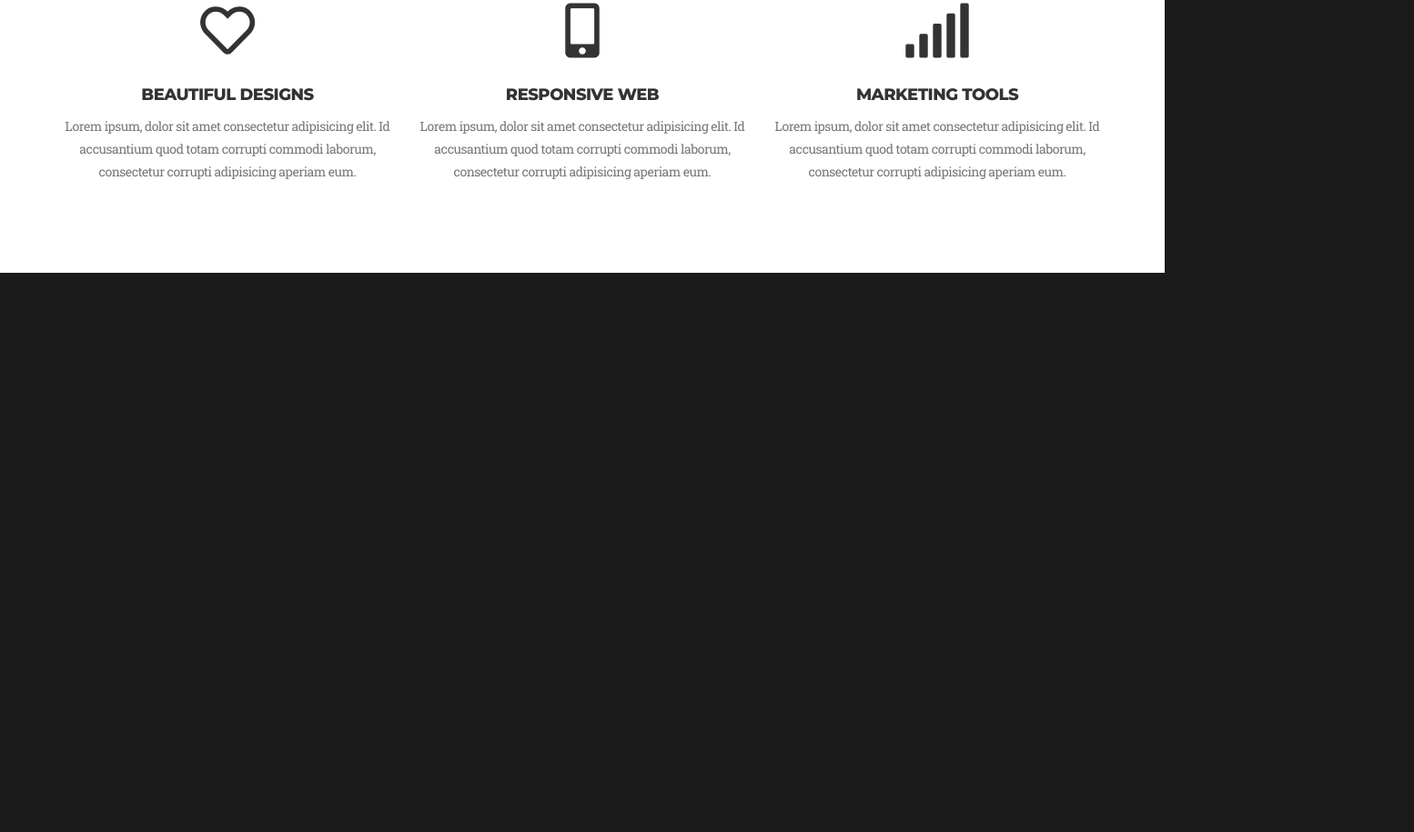
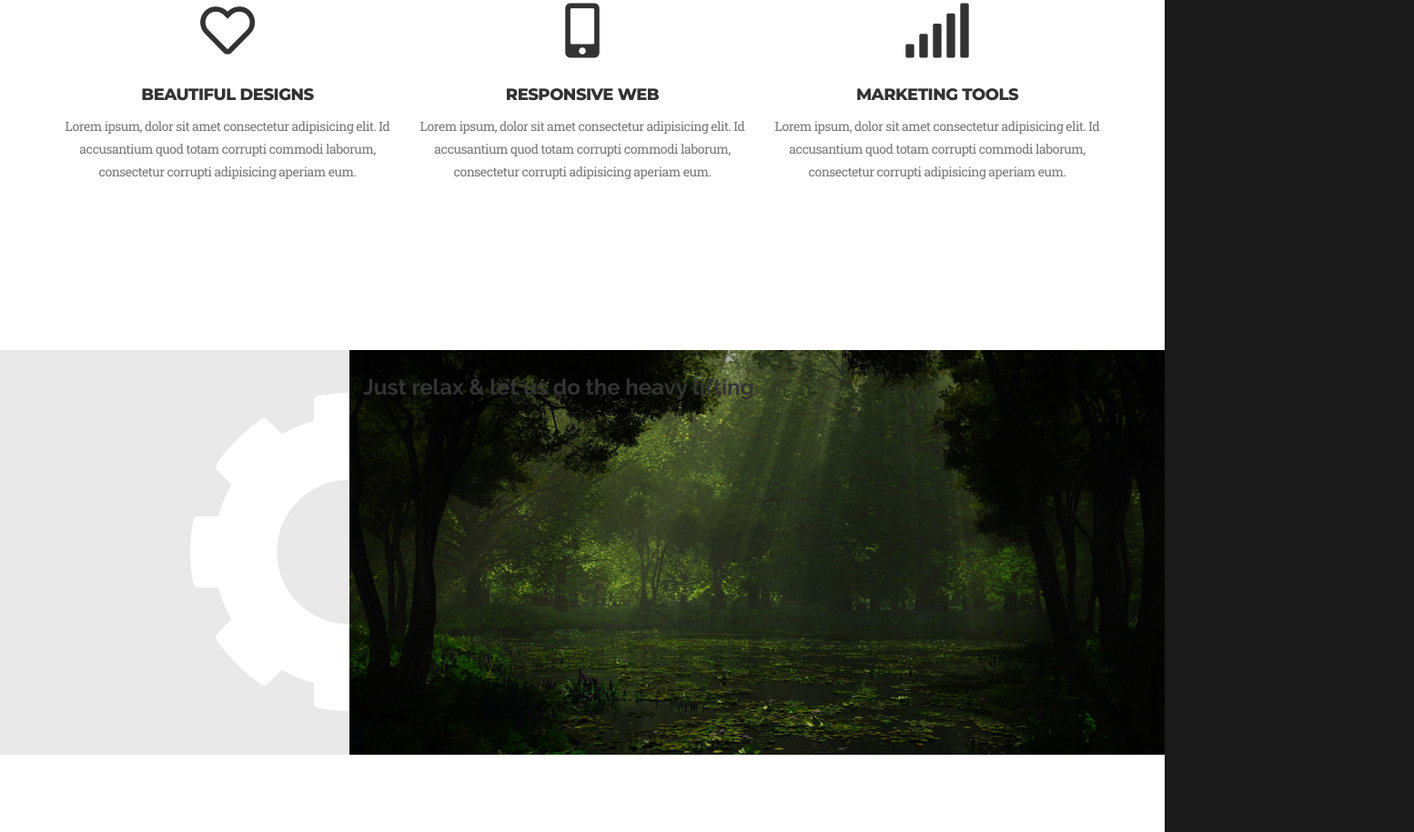
Before and after one commit to danysik89/Learn-Nix-Verstka, a website: page app/index.html in a window 1280 px wide. Shown: the part 862-1777 px from the top of the page at 91% size, 1554 px wide, since content can reach past the window. Before the commit the page ends 1162 px from the top, so only its background shows below. Drawn offline with Linux system fonts and the light colour scheme.

Commit message:
relax section (not finished)

```diff
--- a/app/index.html
+++ b/app/index.html
@@ -110,8 +110,18 @@
 			</div>
 		</div>
 
+	</section>
 
-  </section>
+	<section class="relax">
+		<div class="background-icon"></div>
+		<div class="background-photo">
+			<div class="relax-content">
+				<div class="container">
+					<h2>Just relax <span>&</span> let us do the heavy lifting</h2>
+				</div>
+			</div>
+		</div>
+	</section>
 
   <footer>
 
--- a/app/sass/main.sass
+++ b/app/sass/main.sass
@@ -256,5 +256,30 @@ section
 			color: #777777
 			font-family: 'Roboto Slab'
 
+.relax
+	min-height: 615px
+	display: flex
+	flex-direction: row
+	.background-icon
+		width: 30%
+		background-color: #e9e9e9
+		position: relative
+		&:after
+			content: ''
+			position: absolute
+			display: block
+			width: 175px
+			height: 100%
+			background-image: url(../img/white-gear.png)
+			background-size: 350px 350px
+			background-repeat: no-repeat
+			background-position: center left
+			right: 0
+			top: 0
+	.background-photo
+		width: 70%
+		background-image: url(../img/bg-relax.jpg)
+		background-size: cover
+
 
 @import "media"
```
Also changed, not shown: app/css/main.min.css, app/img/bg-relax.jpg (added), app/img/white-gear.png (added).
